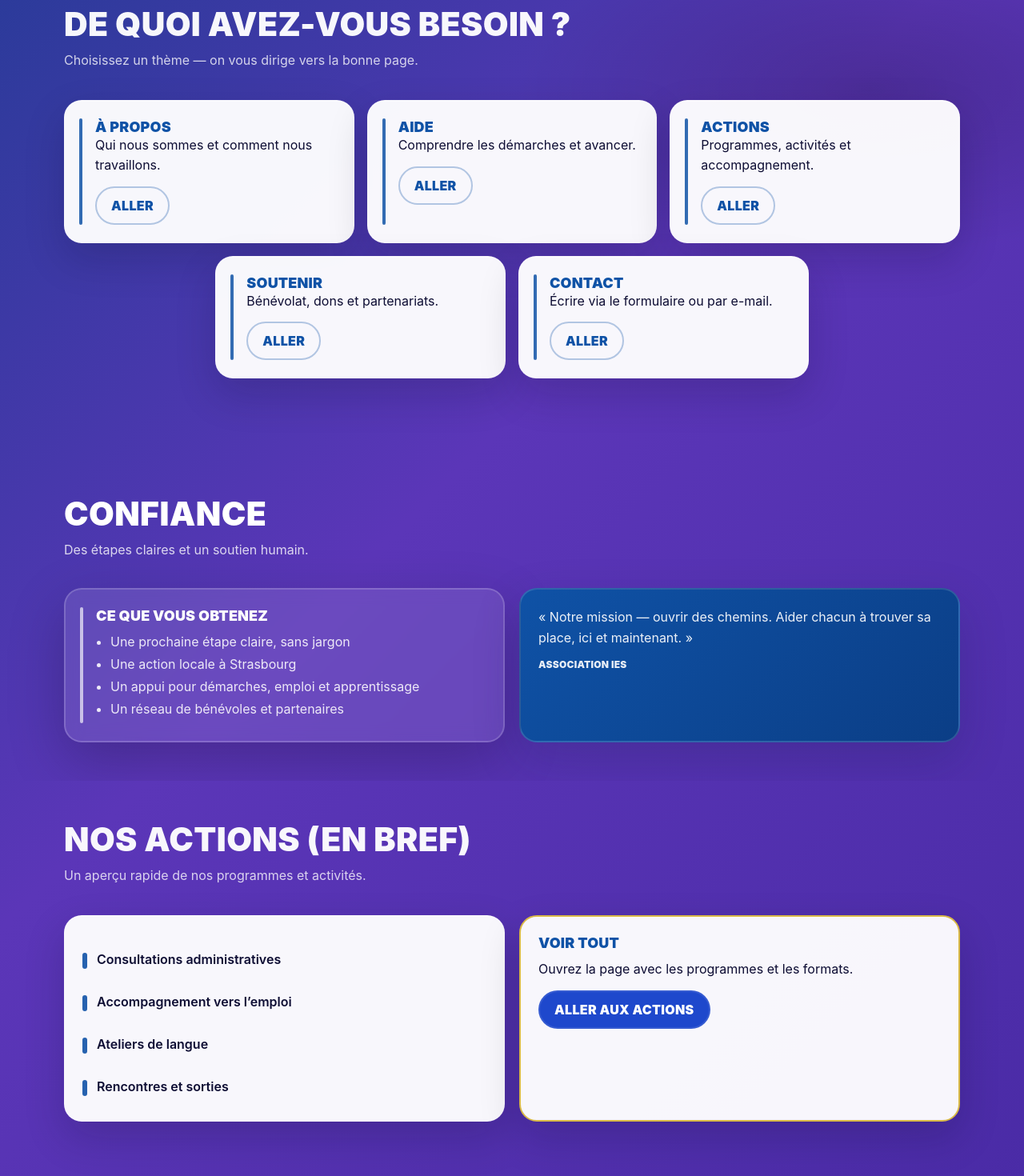
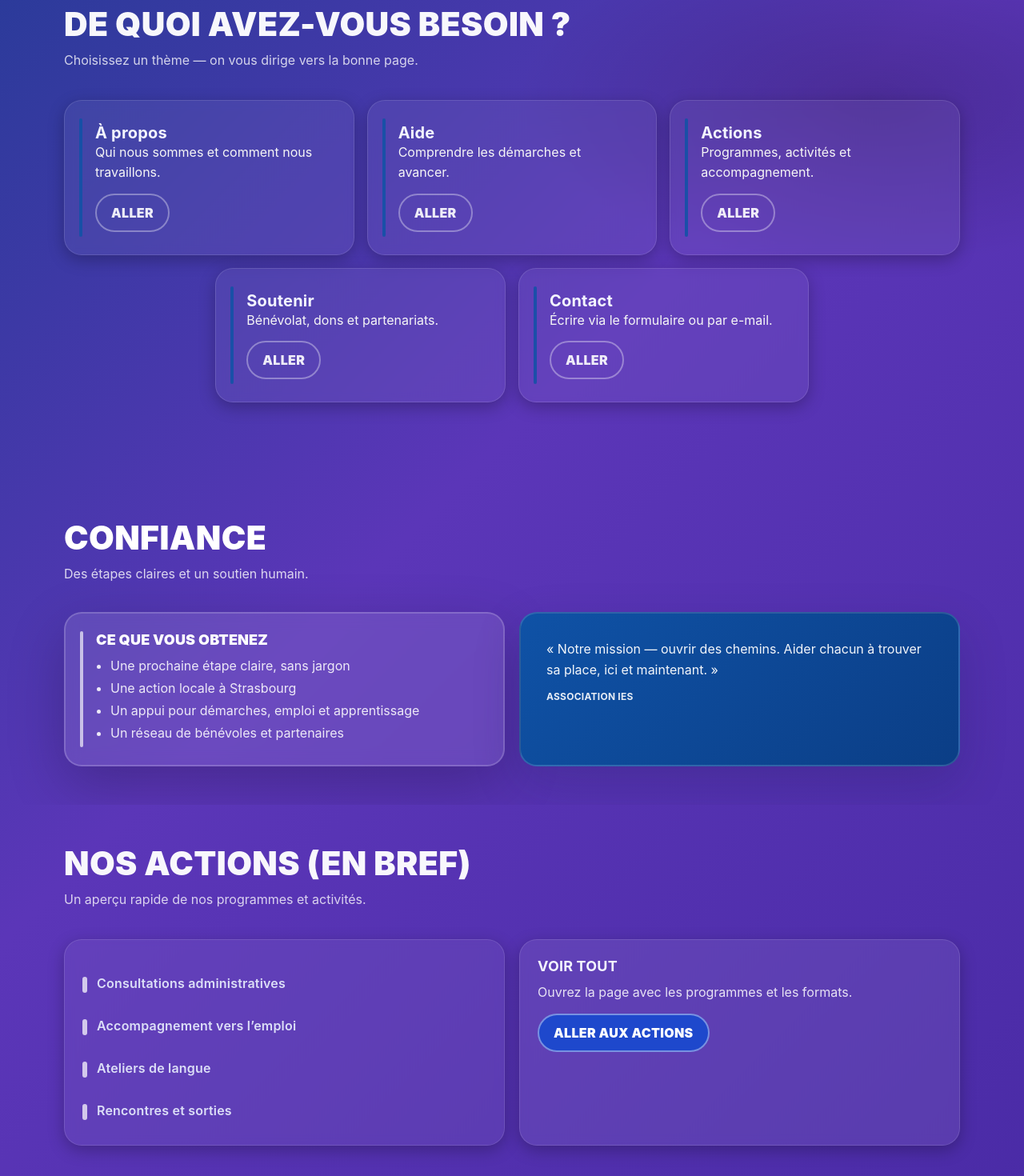
Before and after one commit to aslanzubairaev/Association-IES-, a Next.js app: page /fr in a window 1280 px wide. Shown: the part 880-2350 px from the top of the page at 80% size. Built offline with nearby package versions, Linux system fonts and the light colour scheme.

Commit message:
работал над дизайном главной страницы

```diff
--- a/src/app/globals.css
+++ b/src/app/globals.css
@@ -444,7 +444,9 @@ a {
 
 .hero-left .hero-lead {
   margin-top: 34px;
-  line-height: 1.65;
+  line-height: 1.6;
+  font-weight: 400;
+  color: rgba(255, 255, 255, 0.9);
   margin-left: auto;
   margin-right: auto;
   max-width: 38rem;
--- a/src/components/sections/ActionsPreview.tsx
+++ b/src/components/sections/ActionsPreview.tsx
@@ -35,7 +35,7 @@ export function ActionsPreview({ locale }: ActionsPreviewProps) {
         ];
 
   return (
-    <section className="section section--pink-2">
+    <section className="section section--pink-2 actions-short-block">
       <Container>
         <div className="section-head">
           <h2 className="h2 h2--blue">{title}</h2>
@@ -43,7 +43,7 @@ export function ActionsPreview({ locale }: ActionsPreviewProps) {
         </div>
 
         <div className="grid-2">
-          <div className="card card--paper">
+          <div className="card card--paper card-list">
             <ul className="bullet-list">
               {items.map((it) => (
                 <li key={it}>{it}</li>
@@ -51,7 +51,7 @@ export function ActionsPreview({ locale }: ActionsPreviewProps) {
             </ul>
           </div>
 
-          <div className="card card--paper card--highlight">
+          <div className="card card--paper card--highlight card-summary">
             <h3 className="h3 h3--blue">
               {locale === "fr" ? "Voir tout" : "Посмотреть все"}
             </h3>
--- a/src/components/sections/QuickNav.tsx
+++ b/src/components/sections/QuickNav.tsx
@@ -21,7 +21,7 @@ export function QuickNav({ locale }: QuickNavProps) {
       : "Выберите тему — мы отправим вас в нужный раздел.";
 
   return (
-    <section className="section section--soft">
+    <section className="section section--soft needs-block">
       <Container>
         <div className="section-head">
           <h2 className="h2 h2--blue">{title}</h2>
--- a/src/legacy/styles.css
+++ b/src/legacy/styles.css
@@ -309,18 +309,29 @@
     backdrop-filter: blur(10px);
   }
 
-  .section--soft .card--paper,
-  .section--pink-2 .card--paper{
-    background: var(--card-bg);
-    border: 1px solid var(--card-border);
-    box-shadow: var(--card-shadow);
-    color: var(--card-text);
+  .section--soft,
+  .section--pink-2{
+    --card-text: #f6f6f6;
   }
 
+  .section--soft .card--paper,
+  .section--pink-2 .card--paper,
   .section--pink-2 .card--highlight{
-    background: var(--card-bg);
-    border: 2px solid var(--accent-yellow-border);
-    box-shadow: var(--card-shadow);
+    background: rgba(255, 255, 255, 0.06);
+    border: 1px solid rgba(255, 255, 255, 0.12);
+    box-shadow: 0 6px 20px rgba(0, 0, 0, 0.25);
+    backdrop-filter: blur(6px);
+    color: var(--card-text);
+    transition: all 0.25s ease;
+  }
+
+  .section--soft .card--paper:hover,
+  .section--pink-2 .card--paper:hover,
+  .section--pink-2 .card--highlight:hover{
+    transform: translateY(-4px);
+    box-shadow: 0 10px 25px rgba(0, 0, 0, 0.35);
+    background: rgba(255, 255, 255, 0.10);
+    border-color: rgba(255, 255, 255, 0.25);
   }
 
   .section--soft .btn--outline-blue:hover,
@@ -352,8 +363,131 @@
   .section--soft .bullet-list li,
   .section--pink-2 .bullet-list li,
   .section--soft .card--paper .p,
-  .section--pink-2 .card--paper .p{
+  .section--pink-2 .card--paper .p,
+  .section--pink-2 .card--highlight .p{
     color: var(--card-text);
+  }
+
+  .section--soft .card--paper .list,
+  .section--pink-2 .card--paper .list,
+  .section--pink-2 .card--highlight .list{
+    color: var(--card-text);
+  }
+
+  /* --- Text contrast only for needs + actions-short cards --- */
+  .needs-block .card,
+  .needs-block .link-card,
+  .actions-short-block .card,
+  .actions-short-block .link-card{
+    color: #e9ebff;
+  }
+
+  .needs-block .card h3,
+  .needs-block .card .h3,
+  .needs-block .link-card h3,
+  .needs-block .link-card .h3,
+  .actions-short-block .card h3,
+  .actions-short-block .link-card h3{
+    color: #f3f5ff;
+    font-weight: 700;
+  }
+
+  .needs-block .card p,
+  .needs-block .card li,
+  .needs-block .link-card p,
+  .needs-block .link-card li,
+  .actions-short-block .card p,
+  .actions-short-block .card li,
+  .actions-short-block .link-card p,
+  .actions-short-block .link-card li{
+    color: #dcdff7;
+    font-weight: 400;
+  }
+
+  .needs-block .card .muted,
+  .needs-block .link-card .muted,
+  .actions-short-block .card .muted,
+  .actions-short-block .link-card .muted{
+    color: #b9bcef;
+  }
+
+  .needs-block .btn,
+  .actions-short-block .btn{
+    color: #ffffff;
+    border-color: rgba(255,255,255,0.4);
+  }
+
+  .needs-block .btn:hover,
+  .actions-short-block .btn:hover{
+    background: rgba(255,255,255,0.12);
+    border-color: rgba(255,255,255,0.6);
+  }
+
+  .needs-block .card,
+  .needs-block .link-card{
+    padding: 1.75rem;
+  }
+
+  .needs-block .card h3,
+  .needs-block .card .h3,
+  .needs-block .link-card h3,
+  .needs-block .link-card .h3{
+    color: #f3f5ff;
+    font-weight: 700;
+    text-transform: none;
+    letter-spacing: 0.2px;
+    font-size: 20px;
+  }
+
+  .needs-block .card p,
+  .needs-block .link-card p{
+    color: rgba(255,255,255,0.85);
+    font-weight: 400;
+    line-height: 1.55;
+  }
+
+  .needs-block .btn{
+    color: rgba(255,255,255,0.9);
+    border-color: rgba(255,255,255,0.35);
+    transition: all 0.25s ease;
+  }
+
+  .needs-block .btn:hover{
+    background: rgba(255,255,255,0.12);
+    border-color: rgba(255,255,255,0.6);
+    transform: translateY(-2px);
+  }
+
+  .actions-short-block .card-list{
+    color: rgba(255,255,255,0.95);
+    letter-spacing: 0.2px;
+  }
+
+  .actions-short-block .card-list .bullet-list li{
+    font-weight: 600;
+  }
+
+  .actions-short-block .card-list .bullet-list li::before{
+    background: rgba(255,255,255,0.8);
+  }
+
+  .actions-short-block .card-summary{
+    background: rgba(255,255,255,0.08);
+  }
+
+  .actions-short-block .card-summary .h3,
+  .actions-short-block .card-summary h3{
+    color: #f3f5ff;
+    font-weight: 700;
+  }
+
+  .actions-short-block .card-summary .p,
+  .actions-short-block .card-summary p{
+    color: rgba(255,255,255,0.85);
+  }
+
+  .actions-short-block .card-summary .btn:hover{
+    filter: brightness(1.15);
   }
 
   .card--yellow{
@@ -603,7 +737,7 @@
     color: #fff;
     border: var(--border) solid rgba(255,255,255,.14);
     border-radius: var(--radius);
-    padding: 22px 22px;
+    padding: 2rem;
     box-shadow: 0 22px 60px rgba(11, 27, 51, .18);
     position: relative;
     overflow: hidden;
@@ -618,17 +752,17 @@
     margin: 0;
     font-size: 16px;
     line-height: 1.6;
-    color: rgba(255,255,255,.92);
+    color: rgba(255,255,255,0.95);
   }
 
   .quote-card__sign{
     margin: 12px 0 0;
-    font-weight: 900;
+    font-weight: 700;
     font-family: Montserrat, Inter, system-ui, sans-serif;
     letter-spacing: .02em;
     text-transform: uppercase;
     font-size: 12px;
-    opacity: .9;
+    color: rgba(255,255,255,0.9);
   }
 
 
```
